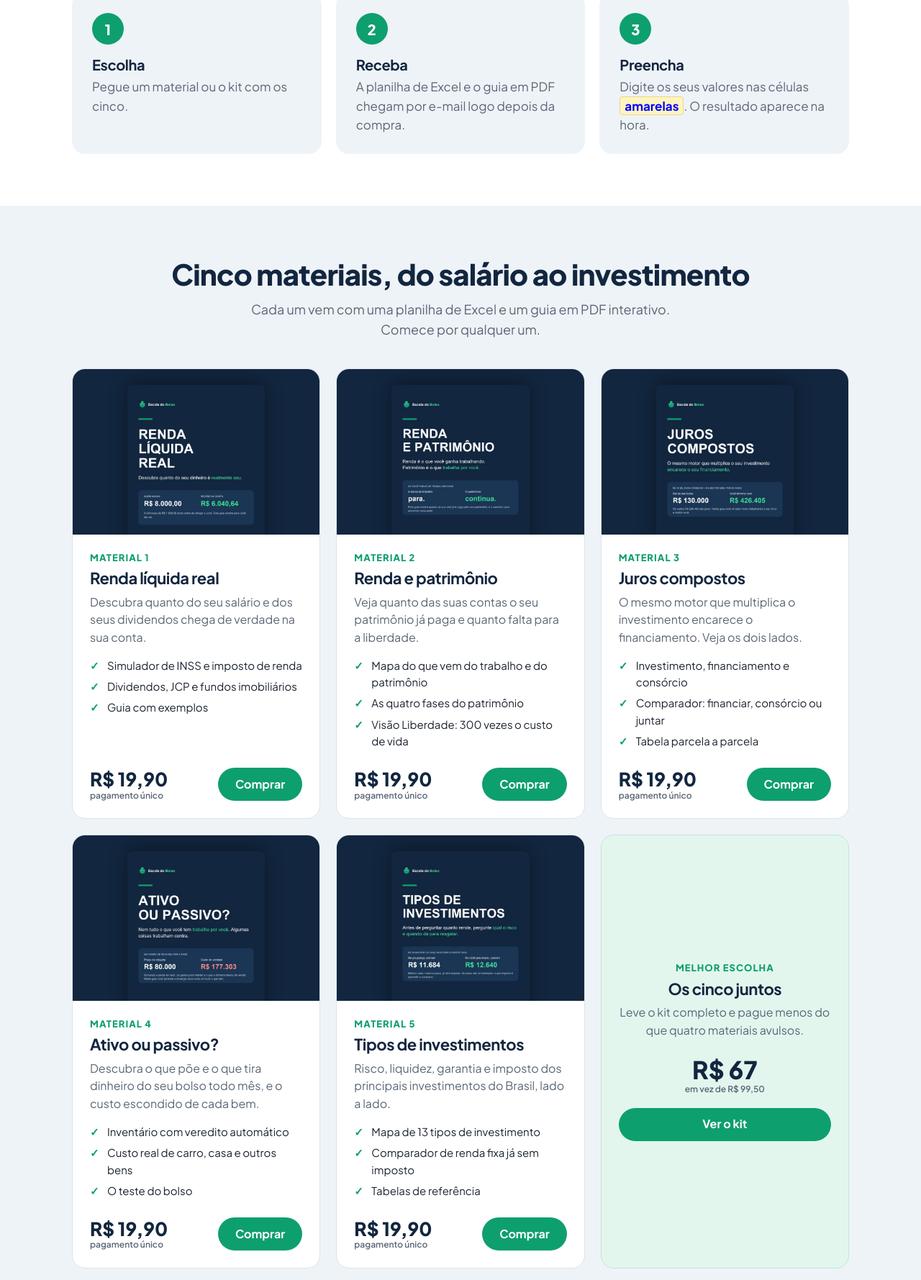
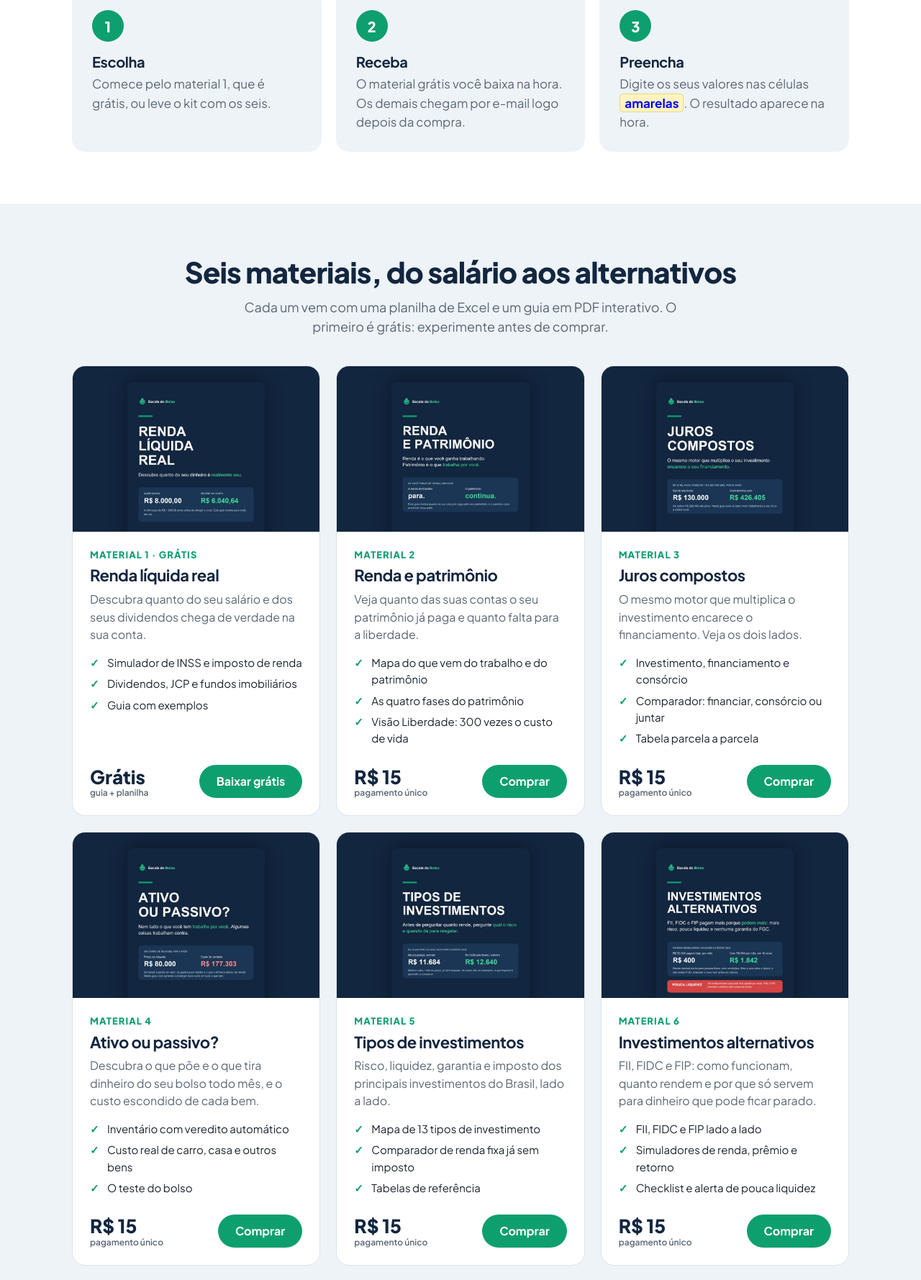
Before and after one commit to raularagaoalves-tech/escoladobolso-site, a plain HTML site: page index.html in a window 1280 px wide. Shown: the part 1006-2785 px from the top of the page at 72% size. Drawn offline with Linux system fonts and the light colour scheme.

Commit message:
Material 1 grátis, novos preços e material 6 no site
- Material 1 com download direto (guia + planilha em zip)
- Materiais 2 a 6 por R$ 15; kit com os seis por R$ 60
- Card, capa e página de exemplo do material 6
- README com os novos preços

Co-Authored-By: Claude Opus 5.5 <noreply@anthropic.com>

```diff
--- a/assets/site.css
+++ b/assets/site.css
@@ -96,6 +96,8 @@ header .btn { min-height: 42px; padding: 0 20px; font-size: 15px; }
 .card-kit { background: var(--pale); border-color: #BFE6D3; }
 .card-kit .corpo { justify-content: center; text-align: center; }
 .card-kit .preco { margin: 8px 0 18px; font-size: 34px; }
+.card-kit { grid-column: 1 / -1; }
+.card-kit .corpo { max-width: 520px; margin: 0 auto; }
 
 /* Kit */
 .kit { background: var(--navy); color: #fff; border-radius: 28px; padding: 48px; display: grid;
@@ -112,7 +114,7 @@ header .btn { min-height: 42px; padding: 0 20px; font-size: 15px; }
 .miudo { color: var(--grey); font-size: 13px; margin: 14px 0 0; }
 
 /* Por dentro */
-.dentro { display: grid; grid-template-columns: repeat(5, 1fr); gap: 14px; margin-top: 36px; }
+.dentro { display: grid; grid-template-columns: repeat(6, 1fr); gap: 14px; margin-top: 36px; }
 .dentro img { border-radius: 10px; border: 1px solid var(--line); box-shadow: 0 8px 24px rgba(18,38,63,.08); }
 
 /* Dúvidas */
@@ -157,7 +159,6 @@ dialog p { color: var(--grey); margin: 0 0 20px; }
   .leque { height: 250px; }
   .passos, .grade { grid-template-columns: 1fr; }
   .dentro { grid-template-columns: repeat(2, 1fr); }
-  .dentro img:last-child { display: none; }
   .kit { padding: 28px 20px; border-radius: 22px; gap: 28px; }
   .por { font-size: 44px; }
   .logo { font-size: 18px; }
--- a/index.html
+++ b/index.html
@@ -34,15 +34,15 @@
       <div>
         <span class="tag">Planilhas + guias em PDF</span>
         <h1>Entenda o seu dinheiro <em>sem complicação</em>.</h1>
-        <p>Planilhas de Excel prontas e guias passo a passo sobre salário, patrimônio, juros e investimentos. Você só preenche os campos amarelos: a conta é feita para você.</p>
+        <p>Planilhas de Excel prontas e guias passo a passo sobre salário, patrimônio, juros e investimentos. O primeiro é grátis. Você só preenche os campos amarelos: a conta é feita para você.</p>
         <div class="acoes">
-          <a class="btn btn-green" href="#kit">Ver o kit completo</a>
-          <a class="btn btn-ghost" href="#materiais">Conhecer os materiais</a>
+          <a class="btn btn-green" href="assets/gratis/Renda-Liquida-Real-gratis.zip" download>Baixar o material 1 grátis</a>
+          <a class="btn btn-ghost" href="#kit">Ver o kit completo</a>
         </div>
         <ul class="garantias">
+          <li>Primeiro material grátis</li>
           <li>Pronto para usar</li>
           <li>Linguagem simples</li>
-          <li>Receba logo após a compra</li>
         </ul>
       </div>
       <div class="leque" aria-hidden="true">
@@ -58,8 +58,8 @@
       <h2>Simples assim</h2>
       <p class="sub">Sem fórmula para montar, sem termo difícil. Em minutos você vê os seus números.</p>
       <div class="passos">
-        <div class="passo"><div class="num">1</div><h3>Escolha</h3><p>Pegue um material ou o kit com os cinco.</p></div>
-        <div class="passo"><div class="num">2</div><h3>Receba</h3><p>A planilha de Excel e o guia em PDF chegam por e-mail logo depois da compra.</p></div>
+        <div class="passo"><div class="num">1</div><h3>Escolha</h3><p>Comece pelo material 1, que é grátis, ou leve o kit com os seis.</p></div>
+        <div class="passo"><div class="num">2</div><h3>Receba</h3><p>O material grátis você baixa na hora. Os demais chegam por e-mail logo depois da compra.</p></div>
         <div class="passo"><div class="num">3</div><h3>Preencha</h3><p>Digite os seus valores nas células <span class="amarelo">amarelas</span>. O resultado aparece na hora.</p></div>
       </div>
     </div>
@@ -68,18 +68,18 @@
   <section id="materiais" class="cinza">
     <div class="wrap">
       <div class="center">
-        <h2>Cinco materiais, do salário ao investimento</h2>
-        <p class="sub">Cada um vem com uma planilha de Excel e um guia em PDF interativo. Comece por qualquer um.</p>
+        <h2>Seis materiais, do salário aos alternativos</h2>
+        <p class="sub">Cada um vem com uma planilha de Excel e um guia em PDF interativo. O primeiro é grátis: experimente antes de comprar.</p>
       </div>
       <div class="grade">
         <article class="card">
           <div class="capa"><img src="assets/img/capa-1.jpg" alt="Capa do guia Renda Líquida Real" loading="lazy"></div>
           <div class="corpo">
-            <span class="aula">Material 1</span>
+            <span class="aula">Material 1 · grátis</span>
             <h3>Renda líquida real</h3>
             <p>Descubra quanto do seu salário e dos seus dividendos chega de verdade na sua conta.</p>
             <ul><li>Simulador de INSS e imposto de renda</li><li>Dividendos, JCP e fundos imobiliários</li><li>Guia com exemplos</li></ul>
-            <div class="preco-linha"><span class="preco">R$ 19,90<small>pagamento único</small></span><a class="btn btn-green comprar" href="#breve" data-produto="Renda líquida real">Comprar</a></div>
+            <div class="preco-linha"><span class="preco">Grátis<small>guia + planilha</small></span><a class="btn btn-green" href="assets/gratis/Renda-Liquida-Real-gratis.zip" download>Baixar grátis</a></div>
           </div>
         </article>
         <article class="card">
@@ -89,7 +89,7 @@
             <h3>Renda e patrimônio</h3>
             <p>Veja quanto das suas contas o seu patrimônio já paga e quanto falta para a liberdade.</p>
             <ul><li>Mapa do que vem do trabalho e do patrimônio</li><li>As quatro fases do patrimônio</li><li>Visão Liberdade: 300 vezes o custo de vida</li></ul>
-            <div class="preco-linha"><span class="preco">R$ 19,90<small>pagamento único</small></span><a class="btn btn-green comprar" href="#breve" data-produto="Renda e patrimônio">Comprar</a></div>
+            <div class="preco-linha"><span class="preco">R$ 15<small>pagamento único</small></span><a class="btn btn-green comprar" href="#breve" data-produto="Renda e patrimônio">Comprar</a></div>
           </div>
         </article>
         <article class="card">
@@ -99,7 +99,7 @@
             <h3>Juros compostos</h3>
             <p>O mesmo motor que multiplica o investimento encarece o financiamento. Veja os dois lados.</p>
             <ul><li>Investimento, financiamento e consórcio</li><li>Comparador: financiar, consórcio ou juntar</li><li>Tabela parcela a parcela</li></ul>
-            <div class="preco-linha"><span class="preco">R$ 19,90<small>pagamento único</small></span><a class="btn btn-green comprar" href="#breve" data-produto="Juros compostos">Comprar</a></div>
+            <div class="preco-linha"><span class="preco">R$ 15<small>pagamento único</small></span><a class="btn btn-green comprar" href="#breve" data-produto="Juros compostos">Comprar</a></div>
           </div>
         </article>
         <article class="card">
@@ -109,7 +109,7 @@
             <h3>Ativo ou passivo?</h3>
             <p>Descubra o que põe e o que tira dinheiro do seu bolso todo mês, e o custo escondido de cada bem.</p>
             <ul><li>Inventário com veredito automático</li><li>Custo real de carro, casa e outros bens</li><li>O teste do bolso</li></ul>
-            <div class="preco-linha"><span class="preco">R$ 19,90<small>pagamento único</small></span><a class="btn btn-green comprar" href="#breve" data-produto="Ativo ou passivo">Comprar</a></div>
+            <div class="preco-linha"><span class="preco">R$ 15<small>pagamento único</small></span><a class="btn btn-green comprar" href="#breve" data-produto="Ativo ou passivo">Comprar</a></div>
           </div>
         </article>
         <article class="card">
@@ -119,15 +119,25 @@
             <h3>Tipos de investimentos</h3>
             <p>Risco, liquidez, garantia e imposto dos principais investimentos do Brasil, lado a lado.</p>
             <ul><li>Mapa de 13 tipos de investimento</li><li>Comparador de renda fixa já sem imposto</li><li>Tabelas de referência</li></ul>
-            <div class="preco-linha"><span class="preco">R$ 19,90<small>pagamento único</small></span><a class="btn btn-green comprar" href="#breve" data-produto="Tipos de investimentos">Comprar</a></div>
+            <div class="preco-linha"><span class="preco">R$ 15<small>pagamento único</small></span><a class="btn btn-green comprar" href="#breve" data-produto="Tipos de investimentos">Comprar</a></div>
+          </div>
+        </article>
+        <article class="card">
+          <div class="capa"><img src="assets/img/capa-6.jpg" alt="Capa do guia Investimentos Alternativos" loading="lazy"></div>
+          <div class="corpo">
+            <span class="aula">Material 6</span>
+            <h3>Investimentos alternativos</h3>
+            <p>FII, FIDC e FIP: como funcionam, quanto rendem e por que só servem para dinheiro que pode ficar parado.</p>
+            <ul><li>FII, FIDC e FIP lado a lado</li><li>Simuladores de renda, prêmio e retorno</li><li>Checklist e alerta de pouca liquidez</li></ul>
+            <div class="preco-linha"><span class="preco">R$ 15<small>pagamento único</small></span><a class="btn btn-green comprar" href="#breve" data-produto="Investimentos alternativos">Comprar</a></div>
           </div>
         </article>
         <article class="card card-kit">
           <div class="corpo">
             <span class="aula">Melhor escolha</span>
-            <h3>Os cinco juntos</h3>
-            <p>Leve o kit completo e pague menos do que quatro materiais avulsos.</p>
-            <div class="preco">R$ 67<small>em vez de R$ 99,50</small></div>
+            <h3>Os seis juntos</h3>
+            <p>Leve o kit completo: os cinco materiais pagos com desconto, e o grátis já incluído.</p>
+            <div class="preco">R$ 60<small>em vez de R$ 75</small></div>
             <a class="btn btn-green btn-full" href="#kit">Ver o kit</a>
           </div>
         </article>
@@ -140,21 +150,22 @@
       <div class="kit">
         <div>
           <h2>Kit completo Escola do Bolso</h2>
-          <p class="sub">Os cinco materiais em sequência, do primeiro salário ao primeiro investimento.</p>
+          <p class="sub">Os seis materiais em sequência, do primeiro salário aos investimentos alternativos.</p>
           <ol>
-            <li>Renda líquida real</li>
+            <li>Renda líquida real (grátis)</li>
             <li>Renda e patrimônio</li>
             <li>Juros compostos</li>
             <li>Ativo ou passivo</li>
             <li>Tipos de investimentos</li>
+            <li>Investimentos alternativos</li>
           </ol>
         </div>
         <div class="oferta">
-          <div class="de">De R$ 99,50</div>
-          <div class="por">R$ 67</div>
-          <div class="economia">Você economiza R$ 32,50</div>
+          <div class="de">De R$ 75</div>
+          <div class="por">R$ 60</div>
+          <div class="economia">Você economiza R$ 15</div>
           <a class="btn btn-green btn-full comprar" href="#breve" data-produto="O kit completo">Quero o kit completo</a>
-          <p class="miudo">5 planilhas de Excel + 5 guias em PDF · pagamento único</p>
+          <p class="miudo">6 planilhas de Excel + 6 guias em PDF · pagamento único</p>
         </div>
       </div>
     </div>
@@ -170,6 +181,7 @@
         <img src="assets/img/pagina-3.jpg" alt="Página do guia Juros Compostos" loading="lazy">
         <img src="assets/img/pagina-4.jpg" alt="Página do guia Ativo ou Passivo" loading="lazy">
         <img src="assets/img/pagina-5.jpg" alt="Página do guia Tipos de Investimentos" loading="lazy">
+        <img src="assets/img/pagina-6.jpg" alt="Página do guia Investimentos Alternativos" loading="lazy">
       </div>
     </div>
   </section>
@@ -180,7 +192,8 @@
       <div class="faq">
         <details><summary>Preciso saber mexer no Excel?</summary><p>Não. Você só digita nas células amarelas; todo o resto é calculado sozinho. Cada planilha abre numa aba "Comece aqui" que explica o uso em três passos.</p></details>
         <details><summary>Funciona no Google Planilhas ou no celular?</summary><p>As planilhas foram feitas e testadas no Microsoft Excel. Elas abrem em outros programas, mas gráficos e formatação podem mudar. Os guias em PDF abrem em qualquer leitor; os campos para preencher funcionam melhor no Adobe Reader.</p></details>
-        <details><summary>Como recebo os arquivos?</summary><p>Logo depois da confirmação do pagamento, você recebe por e-mail o acesso para baixar a planilha e o guia.</p></details>
+        <details><summary>O primeiro material é mesmo grátis?</summary><p>Sim. O material 1, Renda Líquida Real, sai de graça: guia em PDF e planilha de Excel completos, sem cadastro. <a href="assets/gratis/Renda-Liquida-Real-gratis.zip" download>Baixe aqui</a>.</p></details>
+        <details><summary>Como recebo os materiais pagos?</summary><p>Logo depois da confirmação do pagamento, você recebe por e-mail o acesso para baixar a planilha e o guia.</p></details>
         <details><summary>Vocês indicam onde investir?</summary><p>Não. Os materiais são educativos: ensinam a entender e a comparar, com exemplos. Não recomendamos produtos, ativos nem instituições.</p></details>
         <details><summary>As regras de imposto estão atualizadas?</summary><p>As regras usadas estão descritas em cada planilha, e você pode atualizá-las quando a lei mudar. Leis mudam: antes de decidir, confirme as regras atuais.</p></details>
         <details><summary>E se eu não gostar?</summary><p>Você tem 7 dias para pedir o dinheiro de volta, como garante o Código de Defesa do Consumidor para compras pela internet.</p></details>
```
Also changed, not shown: assets/img/capa-6.jpg (added), assets/img/pagina-6.jpg (added), 2 other files.
